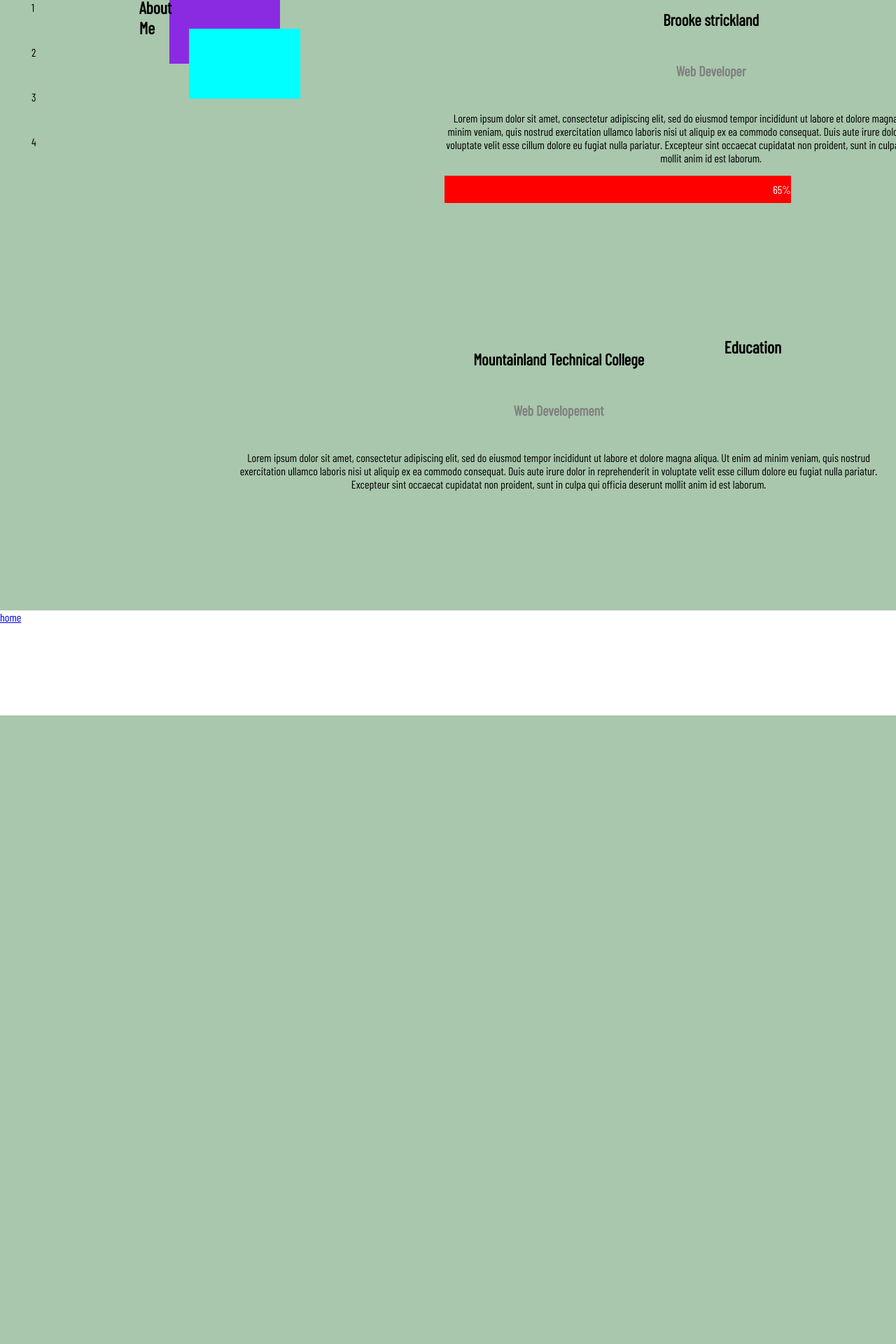
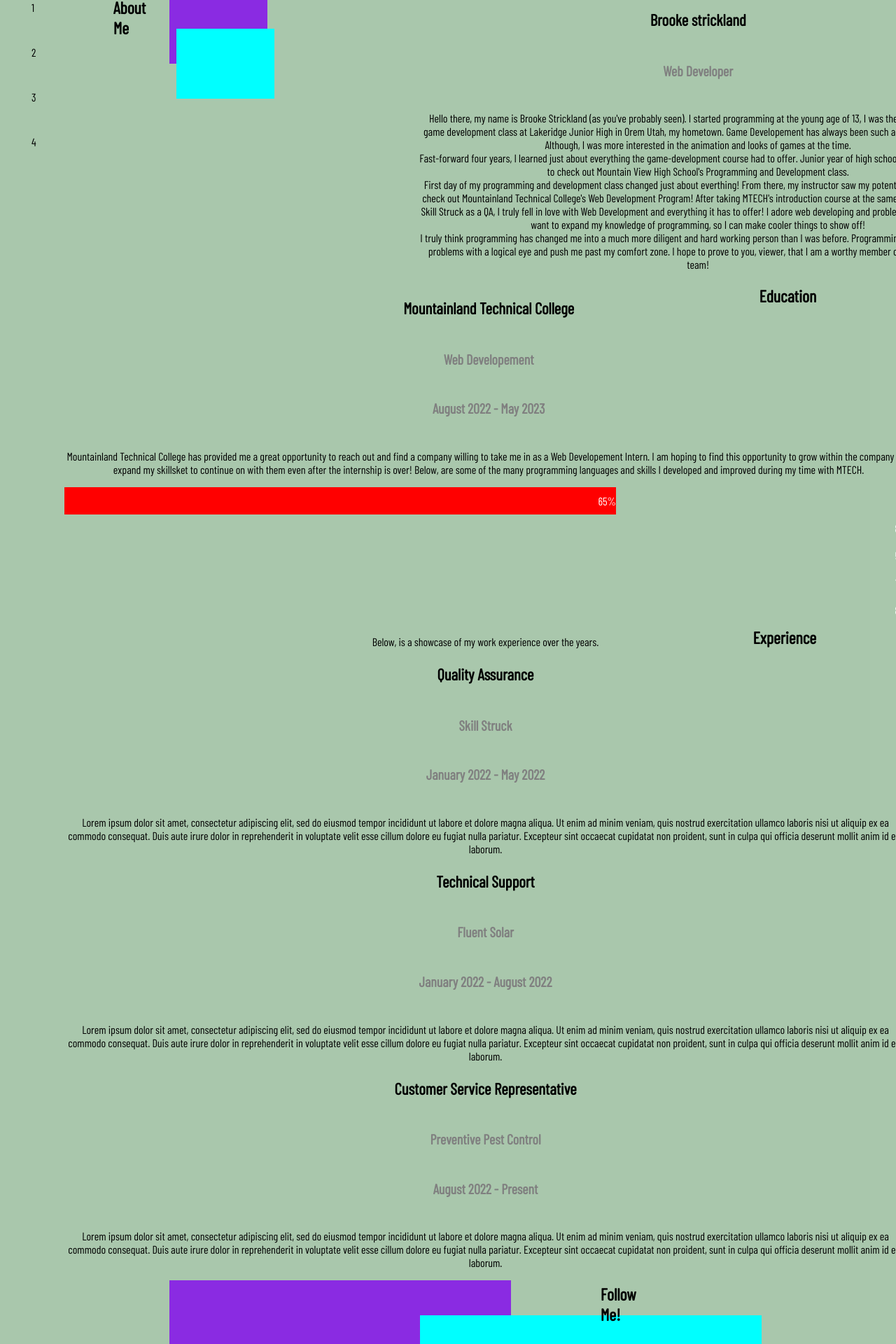
Before and after one commit to BrookeStricklandMTEC/portfolio-website, a React (Create React App) app: page /about-me in a window 1280 px wide. Shown: the part 44-1964 px from the top of the page at 70% size. Before the commit the page ends 1066 px from the top, so only its background shows below. Built offline with nearby package versions, Linux system fonts and the light colour scheme.

Commit message:
draft completed

```diff
--- a/src/components/About.js
+++ b/src/components/About.js
@@ -30,10 +30,46 @@ function About() {
                         <h3> Brooke strickland </h3>
                         <h6> Web Developer </h6>
 
-                        <p>  Lorem ipsum dolor sit amet, consectetur adipiscing elit, sed do eiusmod tempor
-                            incididunt ut labore et dolore magna aliqua. Ut enim ad minim veniam, quis nostrud exercitation ullamco laboris nisi ut aliquip ex ea commodo consequat.
-                            Duis aute irure dolor in reprehenderit in voluptate velit esse cillum dolore eu fugiat nulla pariatur. Excepteur sint occaecat cupidatat non proident,
-                            sunt in culpa qui officia deserunt mollit anim id est laborum.
+                        <p>
+                            Hello there, my name is Brooke Strickland (as you've probably seen).
+
+                            I started programming at the young age of 13, I was the only female in my game development class at Lakeridge Junior High in Orem Utah, my hometown.
+                            Game Developement has always been such a cool concept to me. Although, I was more interested in the animation and looks of games at the time.
+                            <br/>
+                            Fast-forward four years, I learned just about everything the game-development course had to offer.
+                            Junior year of high school, my parents told me to check out Mountain View High School's Programming and Development class.
+                           <br/>
+                           {/* change these to indents or seperate paragrpah  */}
+                            First day of my programming and development class changed just about everthing!
+                            From there, my instructor saw my potential and said I should check out Mountainland Technical College's Web Development Program!
+
+                            After taking MTECH's introduction course at the same time as working for Skill Struck as a QA, I truly fell in love with Web Development and everything it has to offer!
+
+                            I adore web developing and problem solving, and I truly want to expand my knowledge of programming, so I can make cooler things to show off!
+                            <br/>
+                            I truly think programming has changed me into a much more diligent and hard working person than I was before.
+                            Programming has helped me see problems with a logical eye and push me past my comfort zone.
+                            I hope to prove to you, viewer, that I am a worthy member of any development team!
+                        </p>
+
+                    </div>
+
+                </div>
+
+                <div className="hea-p-flex-end">
+
+                    <h2 id="jump-edu" className="head-wrap"> Education </h2>
+
+                    <div className="about-d-2">
+                        <i> </i>
+                        <h3> Mountainland Technical College </h3>
+                        <h6> Web Developement </h6>
+                        <h6> August 2022 - May 2023 </h6>
+                        <p>
+                            Mountainland Technical College has provided me a great opportunity to reach out and find a company willing to take me in as a Web Developement Intern.
+                            I am hoping to find this opportunity to grow within the company and expand my skillsket to continue on with them even after the internship is over!
+
+                            Below, are some of the many programming languages and skills I developed and improved during my time with MTECH.
                         </p>
 
                         <div className="skill-wrapper">
@@ -60,26 +96,82 @@ function About() {
                             </div>
 
                         </div>
-
-
                     </div>
 
                 </div>
 
                 <div className="hea-p-flex-end">
 
-                    <h2 id="jump-edu" className="head-wrap"> Education </h2>
+                    <h2 id="jump-exp" className="head-wrap"> Experience </h2>
 
                     <div className="about-d-2">
+
+                        <p> Below, is a showcase of my work experience over the years. </p>
+
+
+                        <h3> Quality Assurance </h3>
                         <i> </i>
-                        <h3> Mountainland Technical College </h3>
-                        <h6> Web Developement </h6>
+                        <h6> Skill Struck </h6>
+                        <h6> January 2022 - May 2022 </h6>
 
-                        <p>  Lorem ipsum dolor sit amet, consectetur adipiscing elit, sed do eiusmod tempor
+
+                        <p>
+                            Lorem ipsum dolor sit amet, consectetur adipiscing elit, sed do eiusmod tempor
                             incididunt ut labore et dolore magna aliqua. Ut enim ad minim veniam, quis nostrud exercitation ullamco laboris nisi ut aliquip ex ea commodo consequat.
                             Duis aute irure dolor in reprehenderit in voluptate velit esse cillum dolore eu fugiat nulla pariatur. Excepteur sint occaecat cupidatat non proident,
                             sunt in culpa qui officia deserunt mollit anim id est laborum.
                         </p>
+
+
+                        <h3> Technical Support </h3>
+                        <i> </i>
+                        <h6> Fluent Solar </h6>
+                        <h6> January 2022 - August 2022 </h6>
+
+
+                        <p>
+                            Lorem ipsum dolor sit amet, consectetur adipiscing elit, sed do eiusmod tempor
+                            incididunt ut labore et dolore magna aliqua. Ut enim ad minim veniam, quis nostrud exercitation ullamco laboris nisi ut aliquip ex ea commodo consequat.
+                            Duis aute irure dolor in reprehenderit in voluptate velit esse cillum dolore eu fugiat nulla pariatur. Excepteur sint occaecat cupidatat non proident,
+                            sunt in culpa qui officia deserunt mollit anim id est laborum.
+                        </p>
+
+                        <h3> Customer Service Representative </h3>
+                        <i> </i>
+                        <h6> Preventive Pest Control </h6>
+                        <h6> August 2022 - Present </h6>
+
+
+                        <p>
+                            Lorem ipsum dolor sit amet, consectetur adipiscing elit, sed do eiusmod tempor
+                            incididunt ut labore et dolore magna aliqua. Ut enim ad minim veniam, quis nostrud exercitation ullamco laboris nisi ut aliquip ex ea commodo consequat.
+                            Duis aute irure dolor in reprehenderit in voluptate velit esse cillum dolore eu fugiat nulla pariatur. Excepteur sint occaecat cupidatat non proident,
+                            sunt in culpa qui officia deserunt mollit anim id est laborum.
+                        </p>
+
+                    </div>
+
+                </div>
+
+                <div className="hea-p-flex">
+                    <div className="box1"> </div>
+                    <div className="box2"> </div>
+
+                    <h2 id="jump-about" className="head-wrap"> Follow Me! </h2>
+
+                    <div className="about-d">
+                        <h3> LinkedIn </h3>
+                        <i> </i>
+                        <a href=""> linkedin </a>
+
+                        <h3> GitHub </h3>
+                        <i> </i>
+                        <a href=""> github </a>
+
+                        <h3> Other? </h3>
+                        <i> </i>
+                        <a href=""> linkedin </a>
+
                     </div>
 
                 </div>
--- a/src/components/styles/About.css
+++ b/src/components/styles/About.css
@@ -58,7 +58,6 @@
     display: flex;
     flex-direction: row-reverse;
     gap: 10px;
-    margin: 30px 50px 100px 250px;
     text-align: center;
 }
 
```
